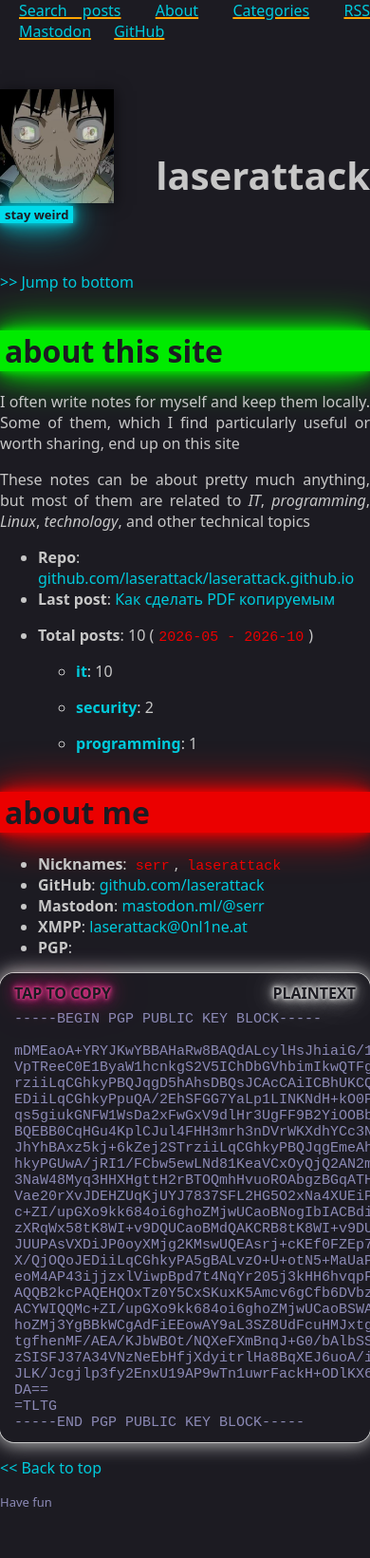
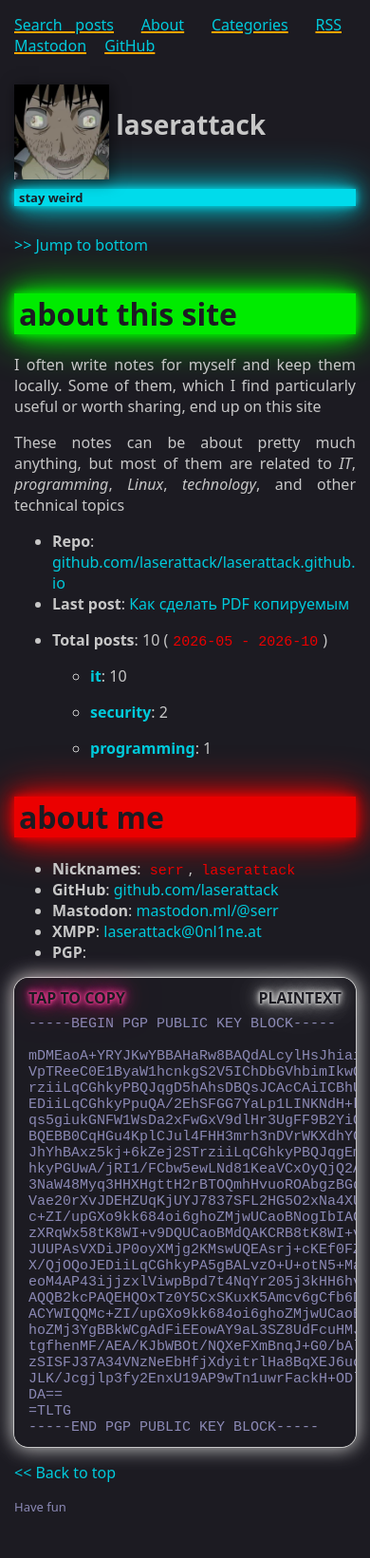
Before and after one commit to laserattack/laserattack.github.io, a Jekyll site: the page built from index.md, in a window 390 px wide. Shown: the whole page at 95% size. Built offline with Jekyll 4.4.1, drawn with Linux system fonts in a browser that asks for light colours; after the commit the page ends 1611 px from its top, so only the background shows below that.

Commit message:
Add responsive layout for mobile devices

```diff
--- a/_layouts/default.html
+++ b/_layouts/default.html
@@ -6,6 +6,7 @@
     <meta name="author"      content="{{ site.author }}">
     <meta name="description" content="{{ site.description }}">
     <meta name="keywords"    content="{{ site.keywords }}">
+    <meta name="viewport"    content="width=device-width, initial-scale=1">
     <link rel="icon"         href="/assets/favicon.png">
     <link rel="stylesheet"   type="text/css" href="/assets/page.css">
     <script src="/assets/js/count.js" async
--- a/_layouts/page.html
+++ b/_layouts/page.html
@@ -6,6 +6,7 @@
     <meta name="author"      content="{{ site.author }}">
     <meta name="description" content="{{ site.description }}">
     <meta name="keywords"    content="{{ site.keywords }}">
+    <meta name="viewport"    content="width=device-width, initial-scale=1">
     <link rel="icon"         href="/assets/favicon.png">
     <link rel="stylesheet"   type="text/css" href="/assets/page.css">
     <script src="/assets/js/count.js" async
--- a/assets/page.css
+++ b/assets/page.css
@@ -298,3 +298,55 @@ div.highlighter-rouge pre {
 .highlight .vg { color: #b58900; }
 .highlight .vi { color: #b58900; }
 .highlight .il { color: #d33682; }
+
+@media (max-width: 768px) {
+  body {
+    margin: 15px;
+    max-width: none;
+    overflow-wrap: break-word;
+  }
+
+  nav {
+    float: none;
+  }
+
+  nav a,
+  nav a:visited {
+    margin-left: 0;
+    margin-right: 15px;
+  }
+
+  header {
+    padding-top: 20px;
+    margin-bottom: 30px;
+  }
+
+  header h1 {
+    font-size: 28px;
+  }
+
+  header h1 a img {
+    width: 100px;
+    height: 100px;
+    vertical-align: middle;
+  }
+
+  header h4 {
+    display: block;
+    margin-top: 10px;
+  }
+
+  h1, h2, h3, h4 {
+    overflow-wrap: break-word;
+  }
+
+  pre {
+    font-size: 13px;
+    overflow-x: auto;
+  }
+
+  img {
+    max-width: 100%;
+    height: auto;
+  }
+}
```
